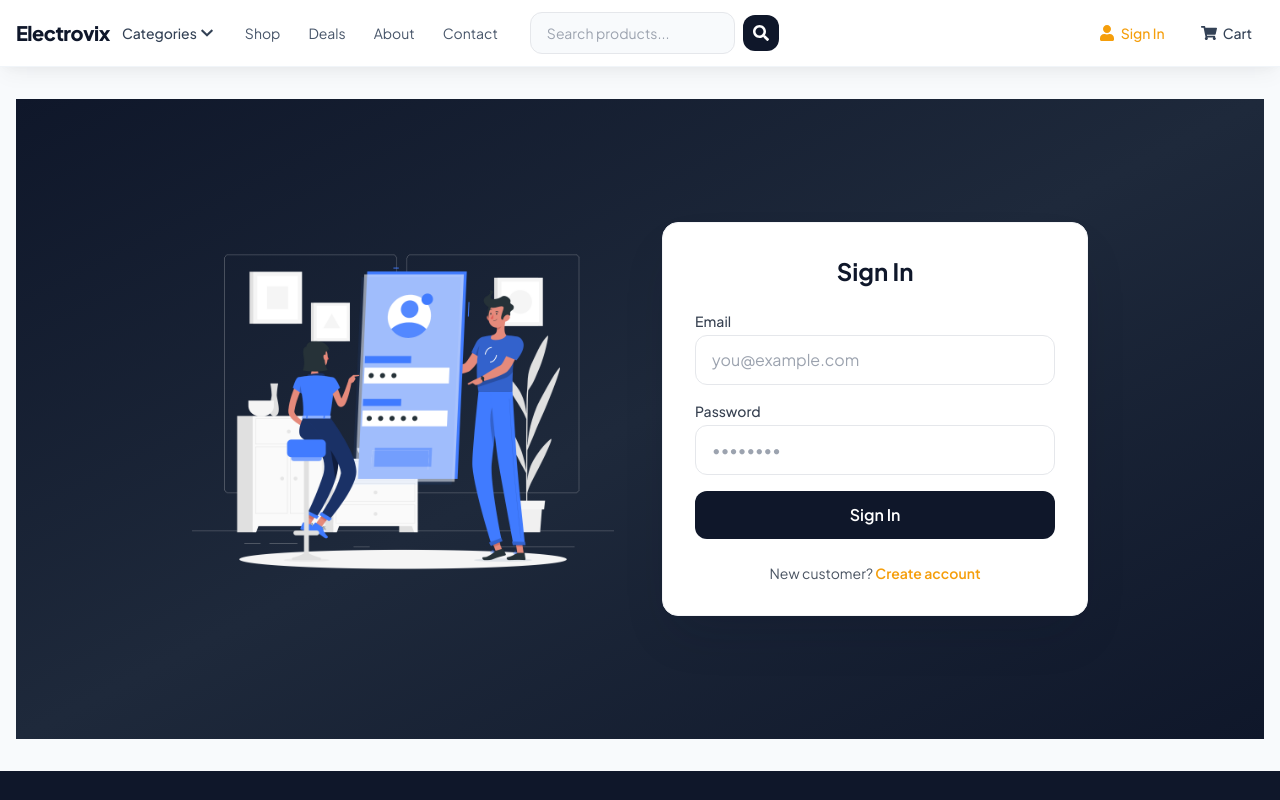
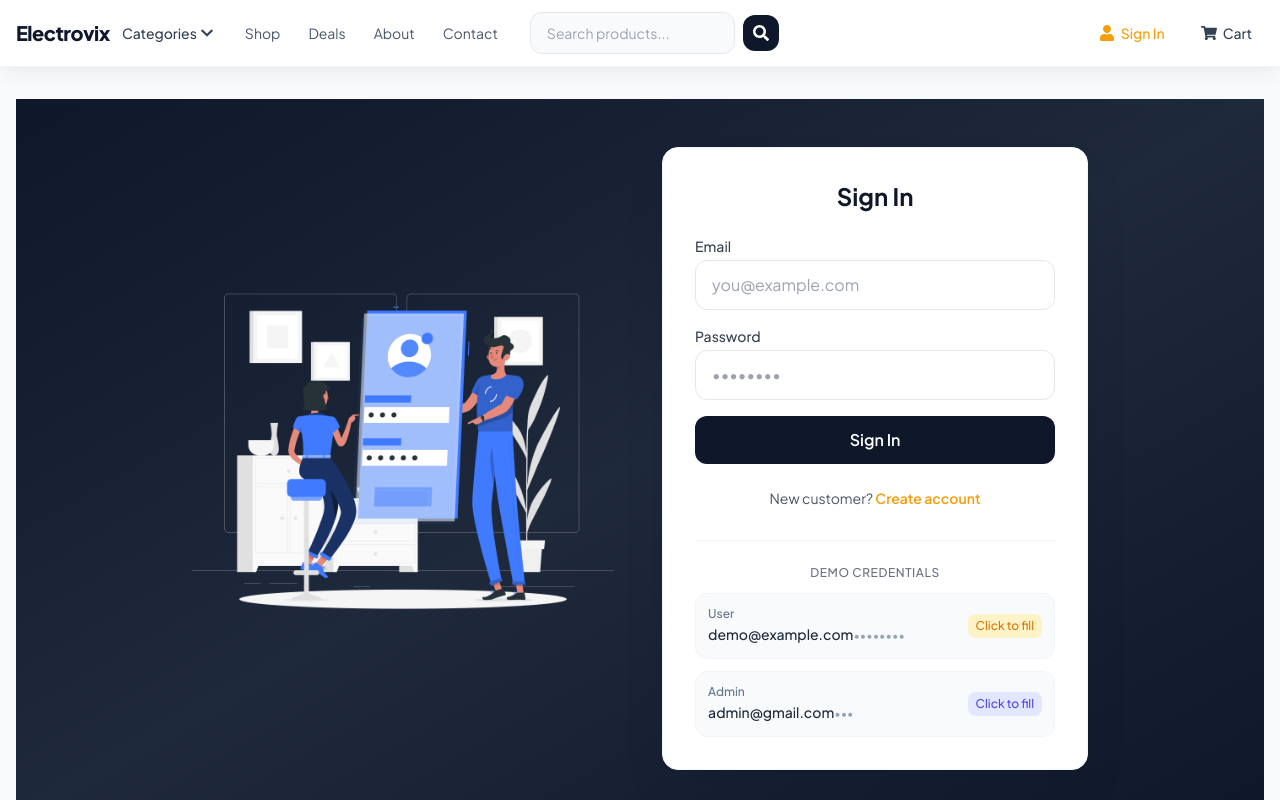
Before and after one commit to MerinaMou-developer/Electrovix-frontend, a React (Create React App) app: page /login in a window 1280 px wide. Shown: the top 800 px of the page. Built offline with nearby package versions, Linux system fonts and the light colour scheme; no server answers; the HTML template or start-up script is replaced by a standard one.

Commit message:
add demo email and pass in login screen

```diff
--- a/src/screens/LoginScreen.js
+++ b/src/screens/LoginScreen.js
@@ -65,6 +65,37 @@ function LoginScreen() {
               Create account
             </Link>
           </p>
+
+          {/* Demo credentials for recruiters */}
+          <div className="mt-8 pt-6 border-t border-gray-100">
+            <p className="text-xs font-medium text-gray-500 uppercase tracking-wider mb-3 text-center">Demo credentials</p>
+            <div className="space-y-3">
+              <button
+                type="button"
+                onClick={() => { setEmail("demo@example.com"); setPassword("demo1234"); }}
+                className="w-full flex items-center justify-between gap-3 p-3 rounded-xl bg-slate-50 hover:bg-amber-50 border border-slate-100 hover:border-amber-200 transition-all group"
+              >
+                <div className="text-left">
+                  <span className="block text-xs font-medium text-slate-500">User</span>
+                  <span className="text-sm font-medium text-slate-800 group-hover:text-amber-800">demo@example.com</span>
+                  <span className="text-xs text-slate-400">••••••••</span>
+                </div>
+                <span className="text-xs font-medium text-amber-600 bg-amber-100 px-2 py-1 rounded-lg">Click to fill</span>
+              </button>
+              <button
+                type="button"
+                onClick={() => { setEmail("admin@gmail.com"); setPassword("123"); }}
+                className="w-full flex items-center justify-between gap-3 p-3 rounded-xl bg-slate-50 hover:bg-indigo-50 border border-slate-100 hover:border-indigo-200 transition-all group"
+              >
+                <div className="text-left">
+                  <span className="block text-xs font-medium text-slate-500">Admin</span>
+                  <span className="text-sm font-medium text-slate-800 group-hover:text-indigo-800">admin@gmail.com</span>
+                  <span className="text-xs text-slate-400">•••</span>
+                </div>
+                <span className="text-xs font-medium text-indigo-600 bg-indigo-100 px-2 py-1 rounded-lg">Click to fill</span>
+              </button>
+            </div>
+          </div>
         </div>
       </div>
     </div>
```
